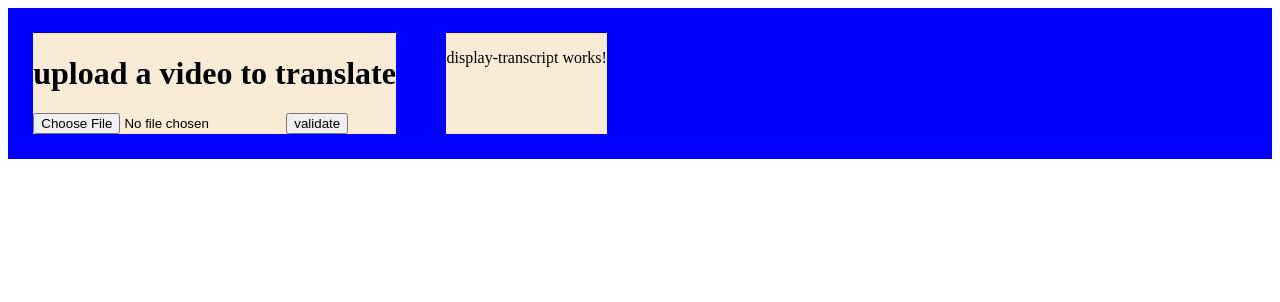
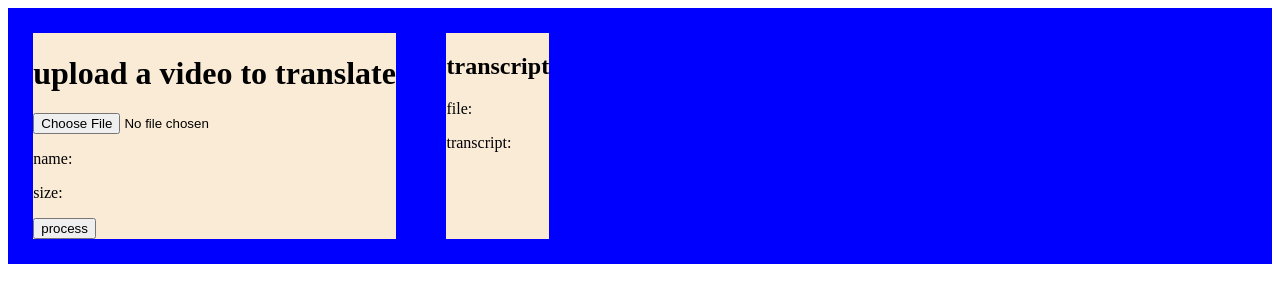
Before and after one commit to NaoufalElmeskini/transcribe-ng-front, an Angular app: page / in a window 1280 px wide. Shown: the top 302 px of the page. Built offline with nearby package versions, Linux system fonts and the light colour scheme.

Commit message:
interaction entre composants : @input et @output, EventEmitter composants : 1 parent + 2 childs

```diff
--- a/src/app/app.component.html
+++ b/src/app/app.component.html
@@ -1,10 +1,10 @@
 <div class="content">
   <div class="left-side withMargin">
-    <app-upload></app-upload>
+    <app-upload (upload)="updateFile($event)"></app-upload>
   </div>
 
   <div class="right-side withMargin">
-    <app-display-transcript></app-display-transcript>
+    <app-display-transcript [file]="fileUploaded"></app-display-transcript>
   </div>
 </div>
 
--- a/src/app/app.component.ts
+++ b/src/app/app.component.ts
@@ -10,5 +10,13 @@ import { DisplayTranscriptComponent } from './display-transcript/display-transcr
   styleUrl: './app.component.css'
 })
 export class AppComponent {
-  title = 'ng-observable-rxjs';
+  private title = 'ng-observable-rxjs';
+  fileUploaded: any;
+
+  updateFile($event: any) {
+    this.fileUploaded = $event;
+  }
+
+
+
 }
--- a/src/app/display-transcript/display-transcript.component.html
+++ b/src/app/display-transcript/display-transcript.component.html
@@ -1 +1,3 @@
-<p>display-transcript works!</p>
+<h2>transcript</h2>
+<p>file: {{ file.name }}</p>
+<p>transcript: {{ transcript }}</p>
--- a/src/app/display-transcript/display-transcript.component.ts
+++ b/src/app/display-transcript/display-transcript.component.ts
@@ -1,4 +1,4 @@
-import { Component } from '@angular/core';
+import { Component, Input, input } from '@angular/core';
 
 @Component({
   selector: 'app-display-transcript',
@@ -7,5 +7,9 @@ import { Component } from '@angular/core';
   styleUrl: './display-transcript.component.css'
 })
 export class DisplayTranscriptComponent {
+  @Input()
+  file: any;
+
+  transcript = '';
 
 }
--- a/src/app/upload/upload.component.html
+++ b/src/app/upload/upload.component.html
@@ -1,3 +1,5 @@
 <h1>upload a video to translate</h1>
-<input type="file" title="upload">
-<button>validate</button>
+<input #upload type="file" title="upload" (change)="this.updateFile($event)">
+<p>name: {{ this.file.name }}</p>
+<p>size: {{ this.file.size }}</p>
+<button type="submit">process</button>
--- a/src/app/upload/upload.component.ts
+++ b/src/app/upload/upload.component.ts
@@ -1,4 +1,4 @@
-import { Component } from '@angular/core';
+import { Component, EventEmitter, NgModule, OnInit, Output } from '@angular/core';
 
 @Component({
   selector: 'app-upload',
@@ -6,12 +6,19 @@ import { Component } from '@angular/core';
   templateUrl: './upload.component.html',
   styleUrl: './upload.component.css'
 })
-export class UploadComponent {
-  file: any;
+export class UploadComponent implements OnInit{
+  file: any = 'initial';
 
+  @Output()
+  upload: EventEmitter<any> = new EventEmitter();
 
-  displaySize() {
+  ngOnInit() {
+    this.upload.emit('from child with love');
+  }
 
+  updateFile($value: any) {
+    this.file = $value.target.files[0];
+    this.upload.emit(this.file);
   }
 
 }
```
